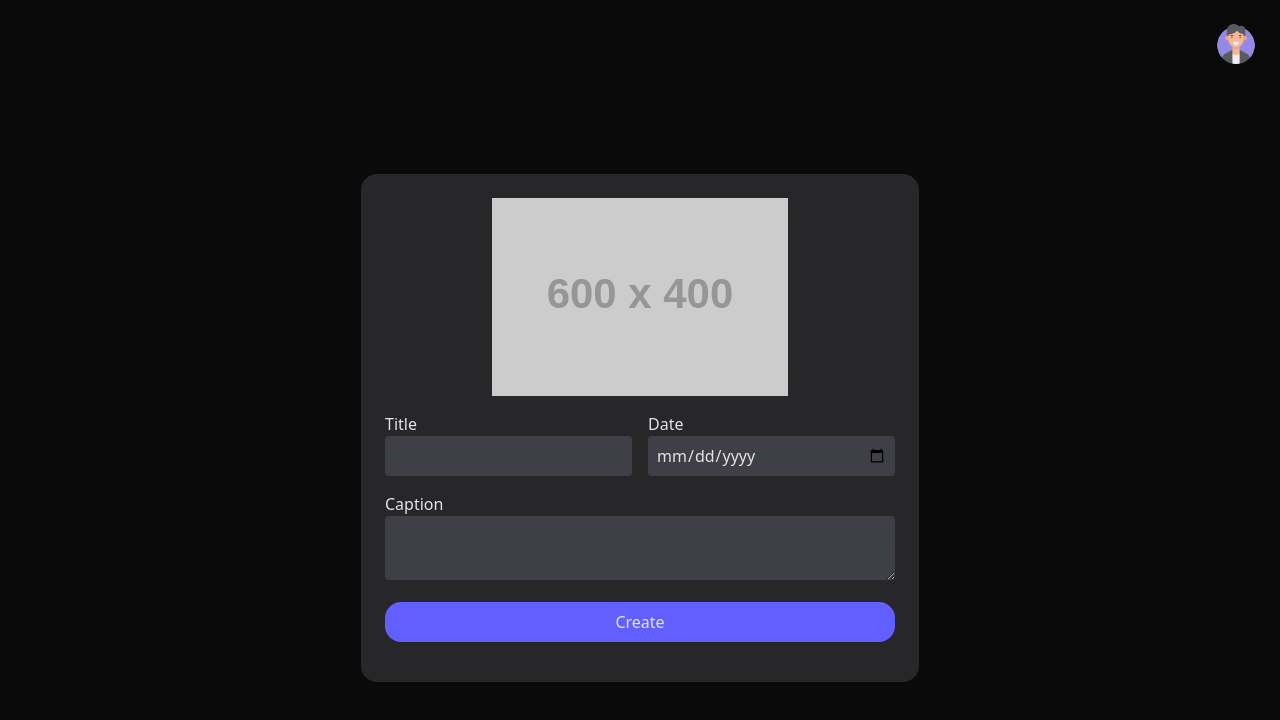
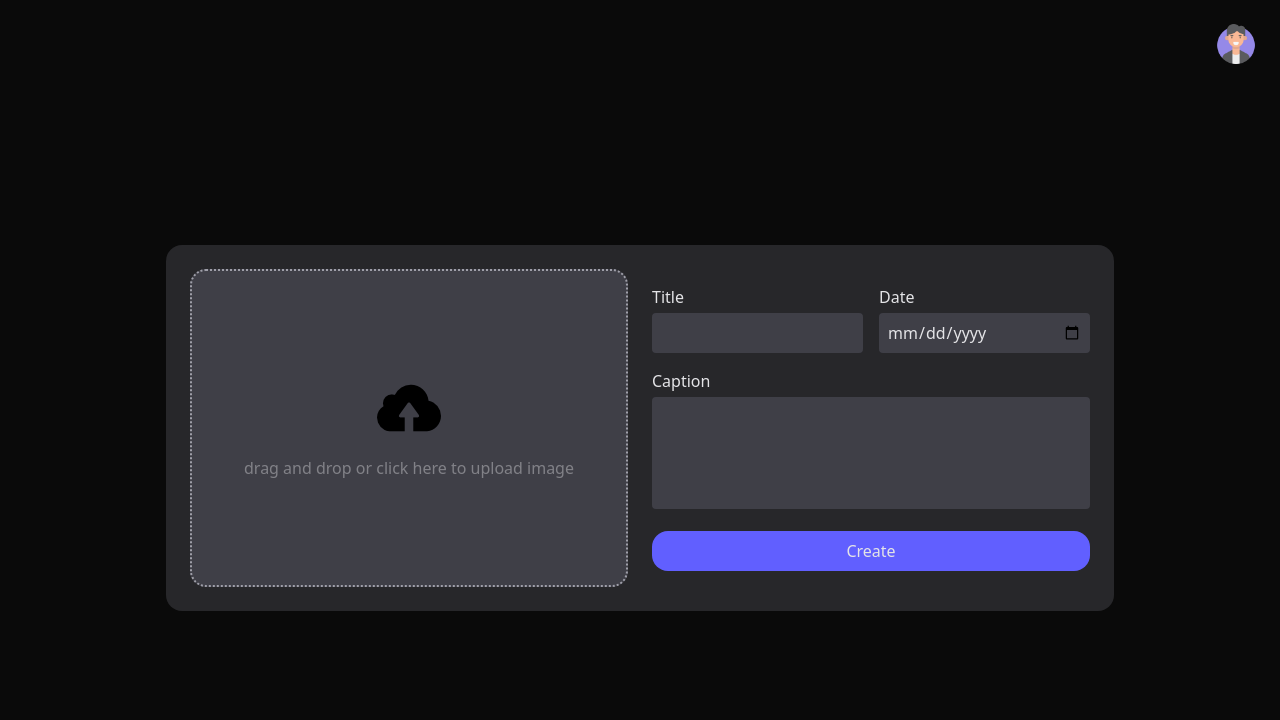
Before and after one commit to neorrie/MoodLog, a React (Vite) app in the folder frontend/: page /new in a window 1280 px wide. Shown: the top 720 px of the page. Built offline with nearby package versions, Linux system fonts and the light colour scheme.

Commit message:
new entry page styling done

```diff
--- a/frontend/src/css/index.css
+++ b/frontend/src/css/index.css
@@ -2,6 +2,5 @@
 
 :root {
   /* color: rgba(255, 255, 255, 0.87); */
-
   background-color: rgb(10, 10, 10);
 }
--- a/frontend/src/pages/NewEntryPage.jsx
+++ b/frontend/src/pages/NewEntryPage.jsx
@@ -1,45 +1,69 @@
 import DashboardNavBar from "../components/DashboardNavBar.jsx";
+import imgPlaceholder from "../assets/images/cloud-computing.png";
 
 function NewEntryPage() {
   return (
     <div>
       <DashboardNavBar></DashboardNavBar>
-      <div className="m-0 h-[85svh] flex flex-col justify-center items-center">
+      <div className="h-[85svh] flex flex-col justify-center items-center">
         <form
           action=""
-          className="flex flex-col justify-center items-center bg-zinc-800 text-zinc-200
-        p-6 rounded-2xl"
+          className="flex flex-col md:flex-row justify-center items-center bg-zinc-800 text-zinc-200
+        p-6 rounded-2xl gap-6"
         >
-          <img src="https://placehold.co/600x400" className="max-w-74" />
-
+          <div className="bg-zinc-700 h-full w-full rounded-2xl">
+            <label htmlFor="img">
+              <input
+                type="file"
+                name="img"
+                id="img"
+                accept="image/*"
+                className="hidden"
+              />
+              <div
+                className="h-full border-2 border-dotted rounded-2xl border-zinc-400 p-4
+              flex flex-col justify-center items-center gap-4"
+              >
+                <img src={imgPlaceholder} className="max-w-30" />
+                <p className="opacity-40">
+                  drag and drop or click here to upload image
+                </p>
+              </div>
+            </label>
+          </div>
           <div className="grid grid-cols-2 gap-4 my-4 w-full">
             <div>
-              <label htmlFor="title" className="block">
+              <label htmlFor="title" className="block mb-1">
                 Title
               </label>
               <input
                 type="text"
                 id="title"
+                name="title"
                 className="bg-zinc-700 w-full rounded-sm px-2 py-2 focus:outline-1 outline-zinc-500"
               />
             </div>
             <div>
-              <label htmlFor="date" className="block">
+              <label htmlFor="date" className="block mb-1">
                 Date
               </label>
               <input
                 type="date"
                 id="date"
+                name="date"
                 className="bg-zinc-700 w-full rounded-sm px-2 py-2 focus:outline-1 outline-zinc-500"
               />
             </div>
             <div className="col-span-2">
-              <label htmlFor="caption" className="block">
+              <label htmlFor="caption" className="block mb-1">
                 Caption
               </label>
               <textarea
                 id="caption"
-                className="bg-zinc-700 w-full rounded-sm px-2 py-2 focus:outline-1 outline-zinc-500"
+                name="caption"
+                className="bg-zinc-700 w-full rounded-sm px-2 py-2 focus:outline-1 outline-zinc-500
+                resize-none"
+                rows="4"
               ></textarea>
             </div>
             <button className="bg-indigo-500 col-span-2 py-2 rounded-2xl">
```
Also changed, not shown: frontend/src/assets/images/cloud-computing.png (added), 1 other file (tests, documents, lock files or other folders).
